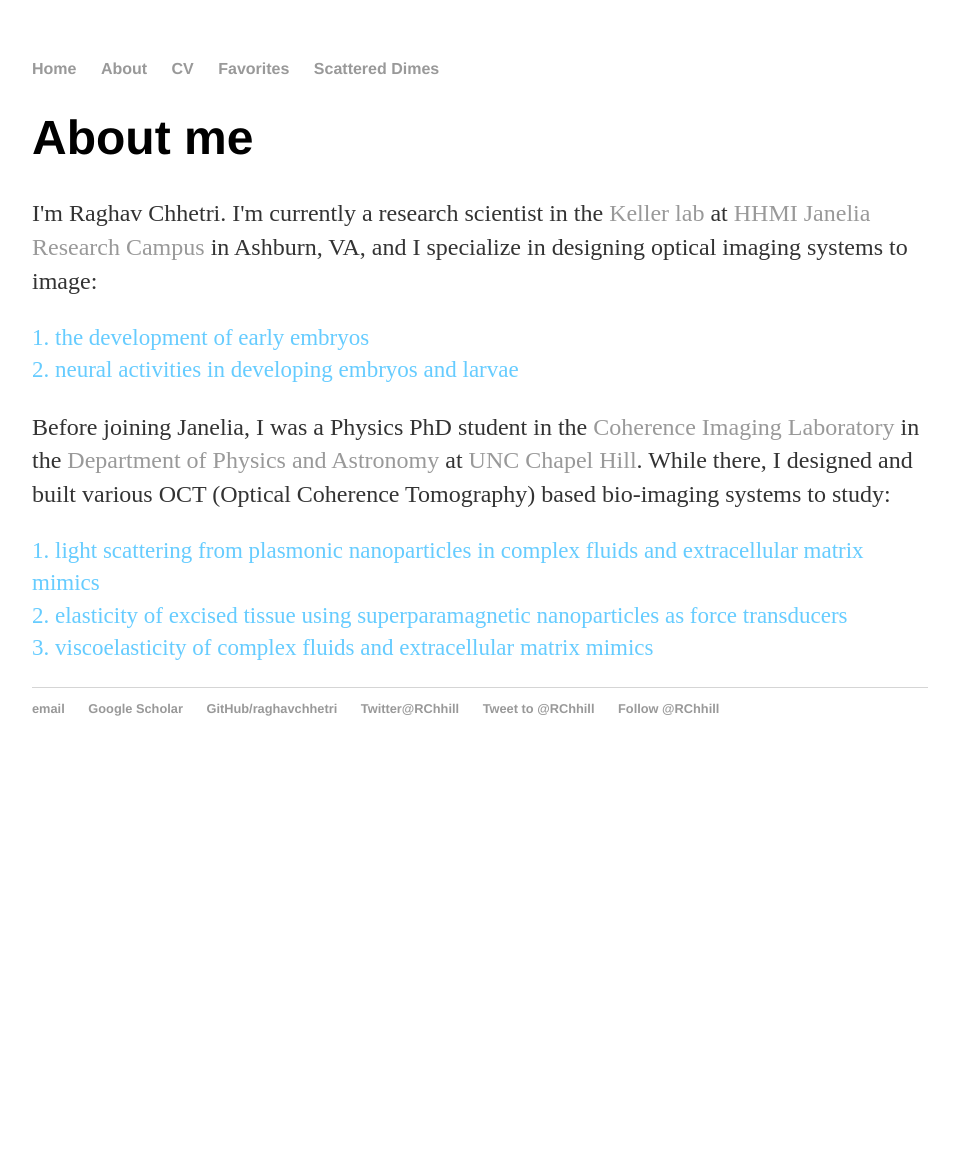
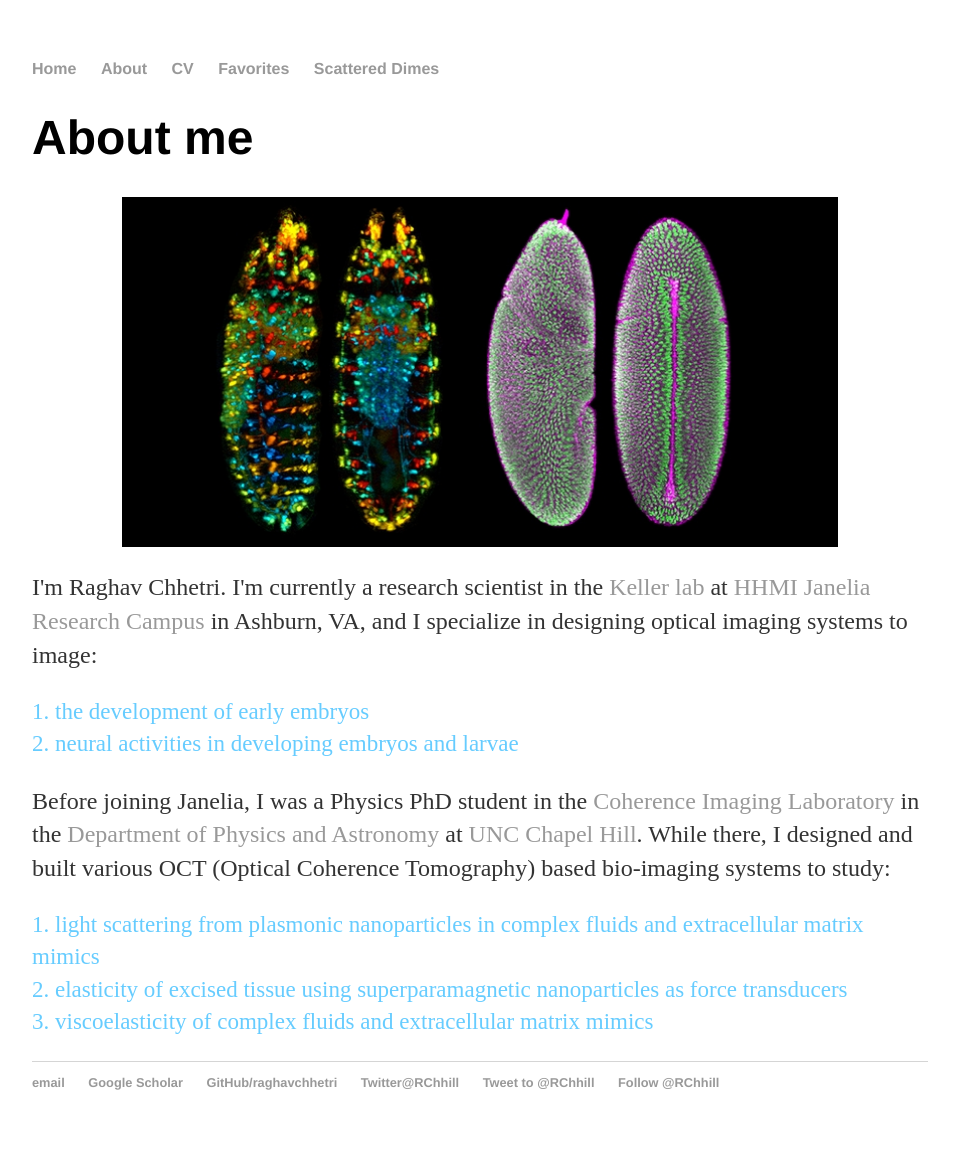
Before and after one commit to raghavchhetri/raghavchhetri.github.io, a Jekyll site: the page built from about/index.html, in a window 1280 px wide. Shown: the whole page, without its empty margins (160-1119 px from the left). Built offline with Jekyll 4.4.1, drawn with Linux system fonts in a browser that asks for light colours; comment, search, counter and statistics services are not loaded; before the commit the page ends 900 px from its top, so only the background shows below that.

Commit message:
Update index.html

```diff
--- a/about/index.html
+++ b/about/index.html
@@ -4,6 +4,9 @@ title: About Raghav Chhetri
 ---
 		<div class="about">
 			<h1>About me</h1>
+			<div style="height: 350px">
+				<img src="/about/DrosophilaCombined.png" alt="Neurons,Development" style="max-height:100%; width:100%; object-fit:contain" class="inline"/>
+			</div>
 			<p>I'm Raghav Chhetri. I'm currently a research scientist in the <a href="https://www.janelia.org/lab/keller-lab">Keller lab</a> at <a href="https://www.janelia.org/">HHMI Janelia Research Campus</a> in Ashburn, VA, and
 				I specialize in designing optical imaging systems to image:
 				<p style="color:#66CCFF;font-size:23px;"> 1. the development of early embryos
```
